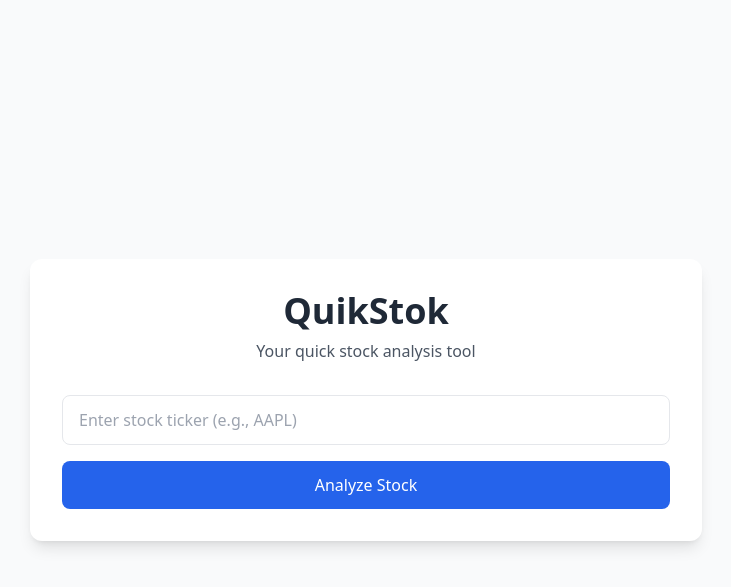
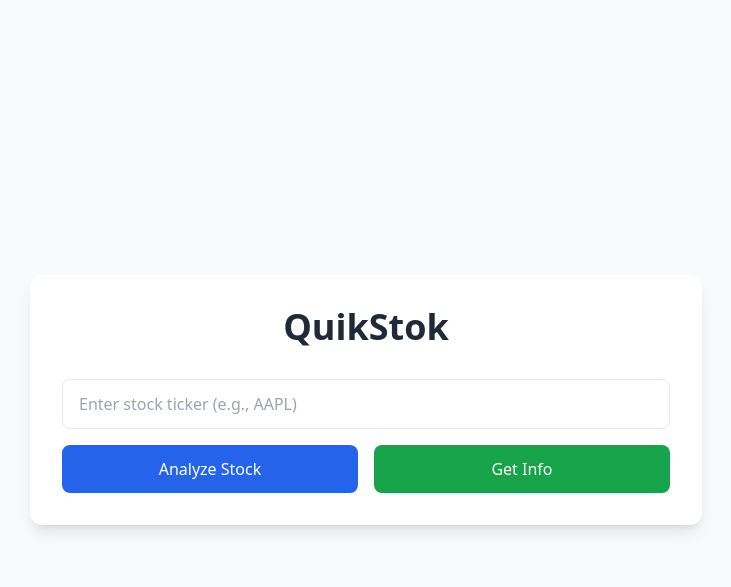
Before and after one commit to dylannguyennn/QuikStok, a Flask app: page / in a window 1280 px wide. Shown: the top 587 px of the page, without its empty margins (274-1005 px from the left). Run offline with Flask 3, Linux system fonts and the light colour scheme; some libraries are stand-ins or nearby versions.

Commit message:
Minor changes

```diff
--- a/templates/home.html
+++ b/templates/home.html
@@ -20,7 +20,6 @@
         <div class="bg-white rounded-xl shadow-lg p-8">
             <div class="text-center mb-8">
                 <h1 class="text-4xl font-bold text-gray-800 mb-2">QuikStok</h1>
-                <p class="text-gray-600">Your quick stock analysis tool</p>
             </div>
 
             <form action="/submit" method="POST" class="space-y-4">
@@ -33,12 +32,21 @@
                         required
                     >
                 </div>
-                <button
-                    type="submit"
-                    class="w-full bg-blue-600 text-white px-4 py-3 rounded-lg hover:bg-blue-700 focus:ring-4 focus:ring-blue-200 transition-all"
-                >
-                    Analyze Stock
-                </button>
+                <div class="flex gap-4">
+                    <button
+                        type="submit"
+                        class="w-1/2 bg-blue-600 text-white px-4 py-3 rounded-lg hover:bg-blue-700 focus:ring-4 focus:ring-blue-200 transition-all"
+                    >
+                        Analyze Stock
+                    </button>
+                    <button
+                        type="button"
+                        onclick="getinfo()"
+                        class="w-1/2 bg-green-600 text-white px-4 py-3 rounded-lg hover:bg-green-700 focus:ring-4 focus:ring-green-200 transition-all"
+                    >
+                        Get Info
+                    </button>
+                </div>
             </form>
         </div>
     </div>
```
